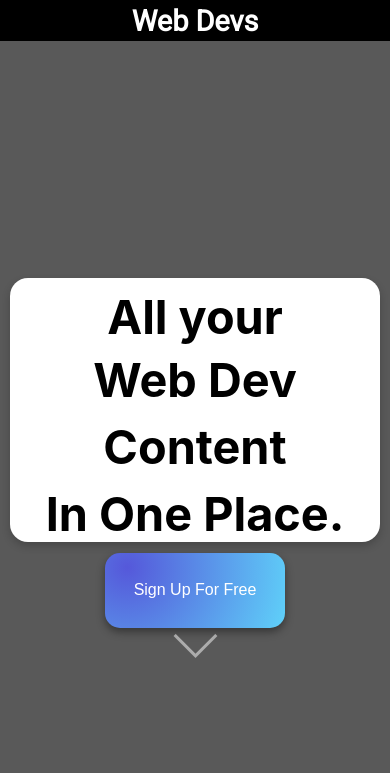
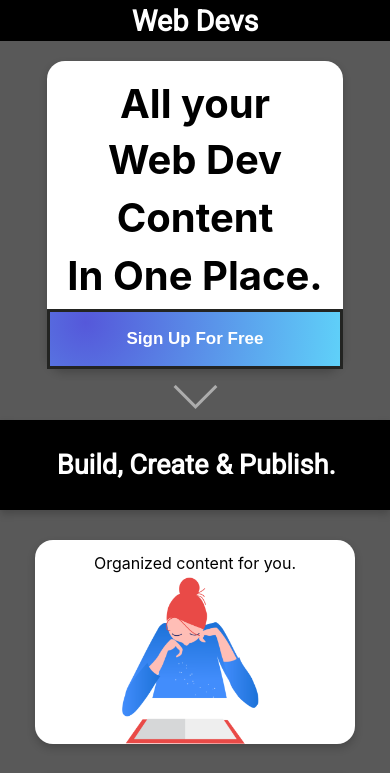
Before and after one commit to Alejogb1/WEB_DEVS, a website: page dist/index.html in a window 390 px wide. Shown: the top 773 px of the page. Drawn offline with Linux system fonts and the light colour scheme.

Commit message:
Responsiveness fixed errors

```diff
--- a/dist/index.css
+++ b/dist/index.css
@@ -68,18 +68,18 @@ to be contained to a fixed width for legibility"****/
     overflow: hidden;
     display: flex;
     flex-direction: column;
-    height: 100vh;
     box-sizing: border-box;
     padding: 15px 10px 60px;
     justify-content: center;
 }
 .title {
+    margin: 10px auto ;
     display: block;
     text-align: center;
-    width: 100%;
+    width: 80%;
 }
 .title {
-    font-size:6vw;
+    font-size:20px;
     font-family: "SF Pro Display","SF Pro Icons","Helvetica Neue","Helvetica","Arial",sans-serif;
 }
 #First-L {
@@ -95,22 +95,26 @@ to be contained to a fixed width for legibility"****/
 
 /*****  Sign Up button  *****/
 .showcase button {
-    box-shadow: 0 4px 8px 0 rgba(0, 0, 0, 0.4);
+    font-size: 17px;
+    font-weight: 800;
+
+    border: 3px solid rgb(35, 36, 34);
 }
 .showcase button:hover {
-    box-shadow: 0 4px 8px 0 rgba(0, 0, 0, 0.8);
+    box-shadow: 0 4px 8px 0 rgba(0, 0, 0, 0.4);
+
 }
 .signup {
+    width: 100%;
     display: block;
     text-align: center;
     box-sizing: border-box;
-    border-radius: 15px;
     margin: auto;
     text-decoration: none;
 }
 .signup {
-    font-size: 1rem;
-    height: 4.7rem;
+    font-size: 0.7rem;
+    height: 3.7rem;
     font-weight: 500;
     color: rgb(255, 255, 255);
     cursor: pointer;
@@ -267,6 +271,7 @@ to be contained to a fixed width for legibility"*/
     .showcase {
         padding: 10px;
     }
+
 }
 /*Use min-width cause i started making the mobile veresion first*/
 /*Tablet*/
@@ -280,7 +285,7 @@ to be contained to a fixed width for legibility"*/
         flex-direction: column;
         justify-content: space-evenly; /* Space between row and form. */
         padding:15px 5% 30px; /* 60px to 30px of padding and 5% responsive side padding. */
-        height: 90vh; /*  100vh is bigger than screen so changed to 90vh. */
+        min-height: 118vh; /*  this height, otherwise content doesnt fit in screen. (Before was 90vh) */
     }
     .form { /* form class created to manage flex between form and title */
         display: flex;
--- a/dist/index.html
+++ b/dist/index.html
@@ -24,14 +24,11 @@
     <!-- <span style="font-size:50px;cursor:pointer" class="openbtn" onclick="openNav()" id = "openIcon">&#9971;</span>-->
 
   <div class="showcase p-color">
-    <div class="form">
        <div class="title card ">
             <h1 id="First-L"> All your</h1>
             <h1 id="Second-L">Web Dev</h1>
             <h1 id="Third-L">Content</h1>
             <h1 id="Forth-L">In One Place.</h1>
-          </div>
-
             <button href=/Signup class="Signup">
               Sign Up For Free
            </button>
```
Lines whose indentation alone changed are shown as unchanged.
